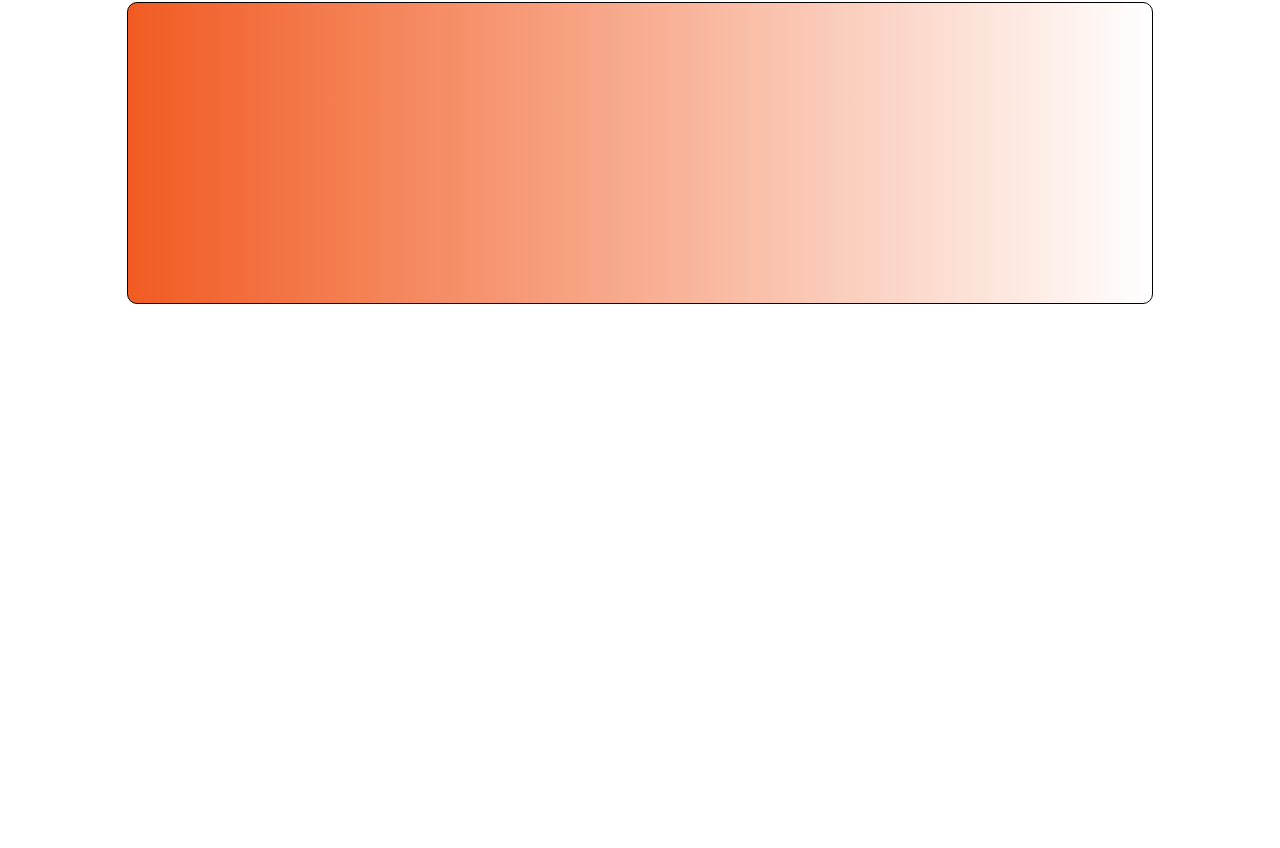
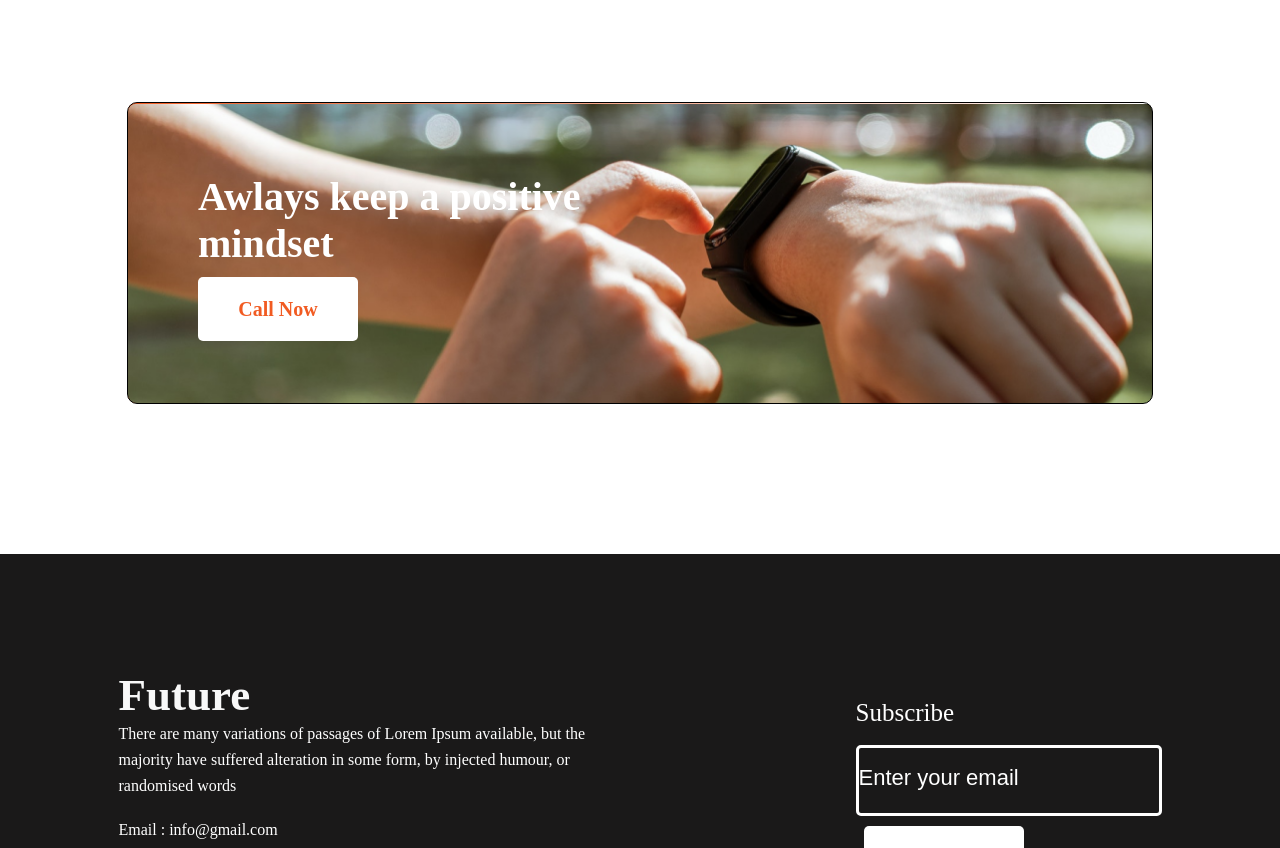
Before and after one commit to Ullas1321/new-year-new-me, a plain HTML site: page index.html in a window 1280 px wide. Shown: the part 1932-2780 px from the top of the page. Before the commit the page ends 2236 px from the top, so only its background shows below. Drawn offline with Linux system fonts and the light colour scheme.

Commit message:
footer part

```diff
--- a/index.html
+++ b/index.html
@@ -81,13 +81,37 @@
             </div>
         </section>
 
+        <!-- call section start -->
         <section>
             <div class="call-container">
-
+                <div class="call-content">
+                    <h2 class="call-head">Awlays keep a positive mindset</h2>
+                    <button class="call-btn">Call Now</button>
+                </div>
             </div>
         </section>
+        <!-- call section start -->
+
      </main>
      <footer>
+        <!-- footer section start -->
+        <div class="footer-container">
+            <div class="future">
+                <h2 class="fu-h">Future</h2>
+                <p class="fu-p">There are many variations of passages of Lorem Ipsum available, but the majority have suffered alteration in some form, by injected humour, or randomised words</p>&nbsp;
+                <p class="fu-m">Email : info@gmail.com</p>
+                <p class="fu-m">Phone : 01500 00 00 00</p>
+                <img src="images/icons/fb.png" alt="facebook"> &nbsp;
+                <img src="images/icons/twitter.png" alt="twitter"> &nbsp;
+                <img src="images/icons/youtube.png" alt="youtube"> &nbsp;
+            </div>
+            <div class="subscribe">
+                <h3 class="sub-h">Subscribe</h3>&nbsp;&nbsp;
+                <input type="email" name="email" id="email" placeholder="Enter your email"> &nbsp;
+                <button class="call-btn">Subscribe</button>
+            </div>
+        </div>
+        <!-- footer section end -->
 
      </footer>
 </body>
--- a/style.css
+++ b/style.css
@@ -125,9 +125,96 @@ text-align: center;
     border: 1px solid black;
     border-radius: 10px;
     margin: 0 auto;
-    background-image: url(images/watch.png);
+     background-image: url(images/watch.png),
+     linear-gradient(90deg, #F15B22 0%, rgba(241, 91, 34, 0.00) 100%);
+     ;
     background-repeat: no-repeat;
     background-size:cover;
-    background: linear-gradient(90deg, #F15B22 0%, rgba(241, 91, 34, 0.00) 100%);
+    margin-top: 100px;
 
 }
+.call-btn{
+    width: 160px;
+height: 64px;
+border-radius: 5px;
+background: #FFF;
+color: #F15B22;
+text-align: center;
+font-family: Work Sans;
+font-size: 20px;
+font-weight: 600;
+border: none;
+margin-top: 10px;
+
+}
+.call-head{
+    color: #FFF;
+font-family: Work Sans;
+font-size: 40px;
+font-weight: 700;
+
+}
+.call-content{
+    width: 500px;
+    margin: 70px;
+}
+/* <!-- call section end --> */
+
+/* <!-- footer section start --> */
+.footer-container{
+    height: 60vh;
+    background-color: rgb(26, 25, 25);
+    margin-top: 150px;
+    display: flex;
+    align-items: center;
+    justify-content: space-around;
+}
+.future{
+    width: 500px;
+}
+.fu-h{
+    color: #F8F8F8;
+    font-family: Work Sans;
+    font-size: 45px;
+    font-weight: 700;
+
+
+}
+.fu-p{
+    color: #FFF;
+font-family: Work Sans;
+font-size: 16px;
+font-weight: 400;
+line-height: 26px;
+}
+.fu-m{
+    color: #FFF;
+font-family: Work Sans;
+font-size: 16px;
+font-weight: 400;
+line-height: 26px;
+}
+.sub-h{
+    color: #FFF;
+    font-family: Work Sans;
+    font-size: 25px;
+
+    font-weight: 400;
+
+}
+input{
+    height: 65px;
+    width: 300px;
+    display: block;
+    border: 3px solid white;
+    border-radius: 5px;
+    background-color: rgb(26, 25, 25);
+
+}
+input::placeholder{
+    font-size: 22px;
+    color: white;
+
+}
+
+/* <!-- footer section start --> */
```
